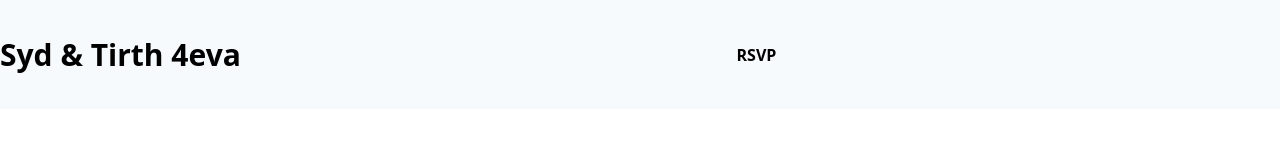
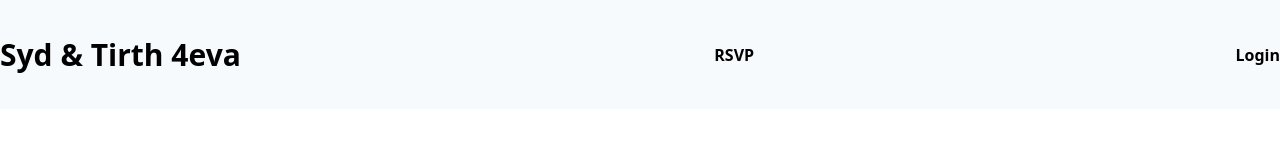
Before and after one commit to tpandseed/get-hitched, a plain HTML site: page index.html in a window 1280 px wide. Shown: the top 151 px of the page. Drawn offline with Linux system fonts and the light colour scheme.

Commit message:
Auth stuff

```diff
--- a/index.html
+++ b/index.html
@@ -29,7 +29,7 @@
                     </li>
             </ul>
         </nav>
-        <div data-netlify-identity-button></div>
+        <div data-netlify-identity-button>Login</div>
     </div>
 </header></div>
 				<script></script>
```
